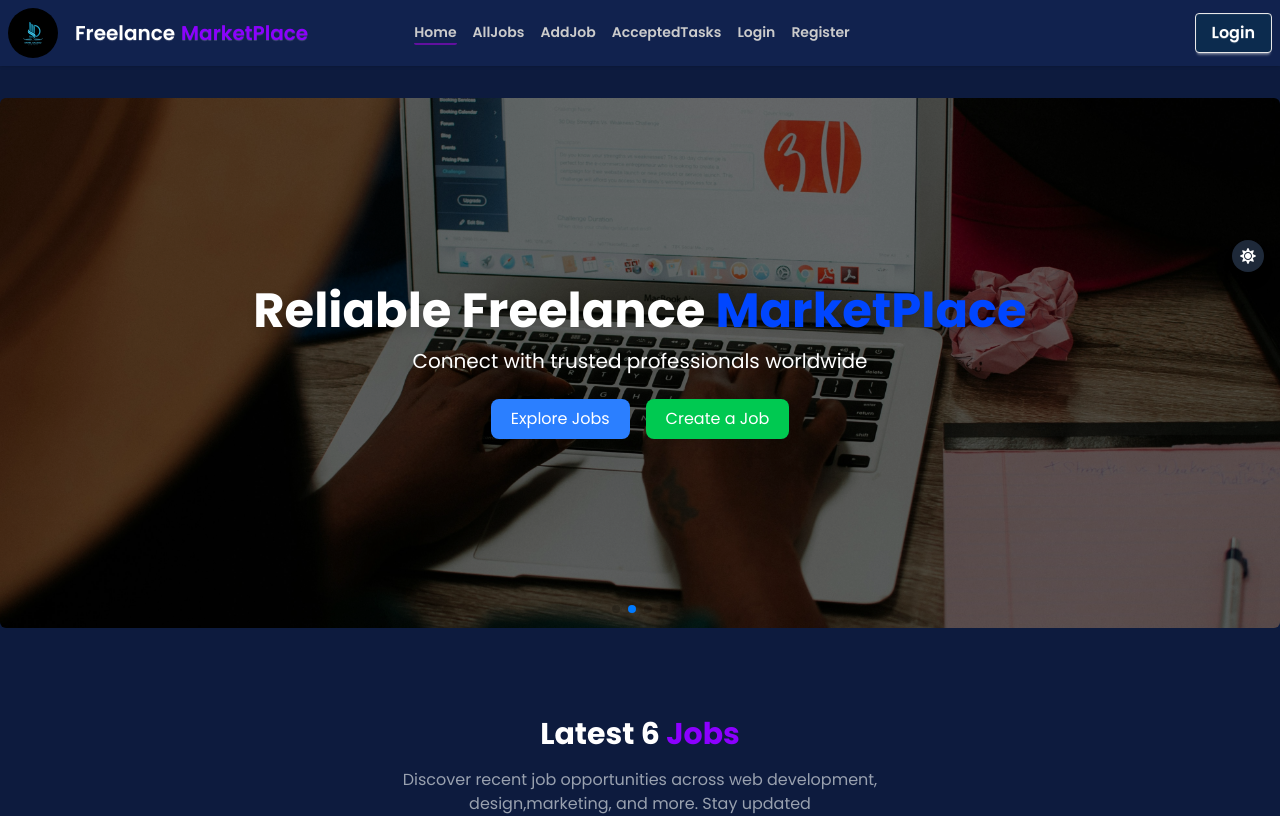
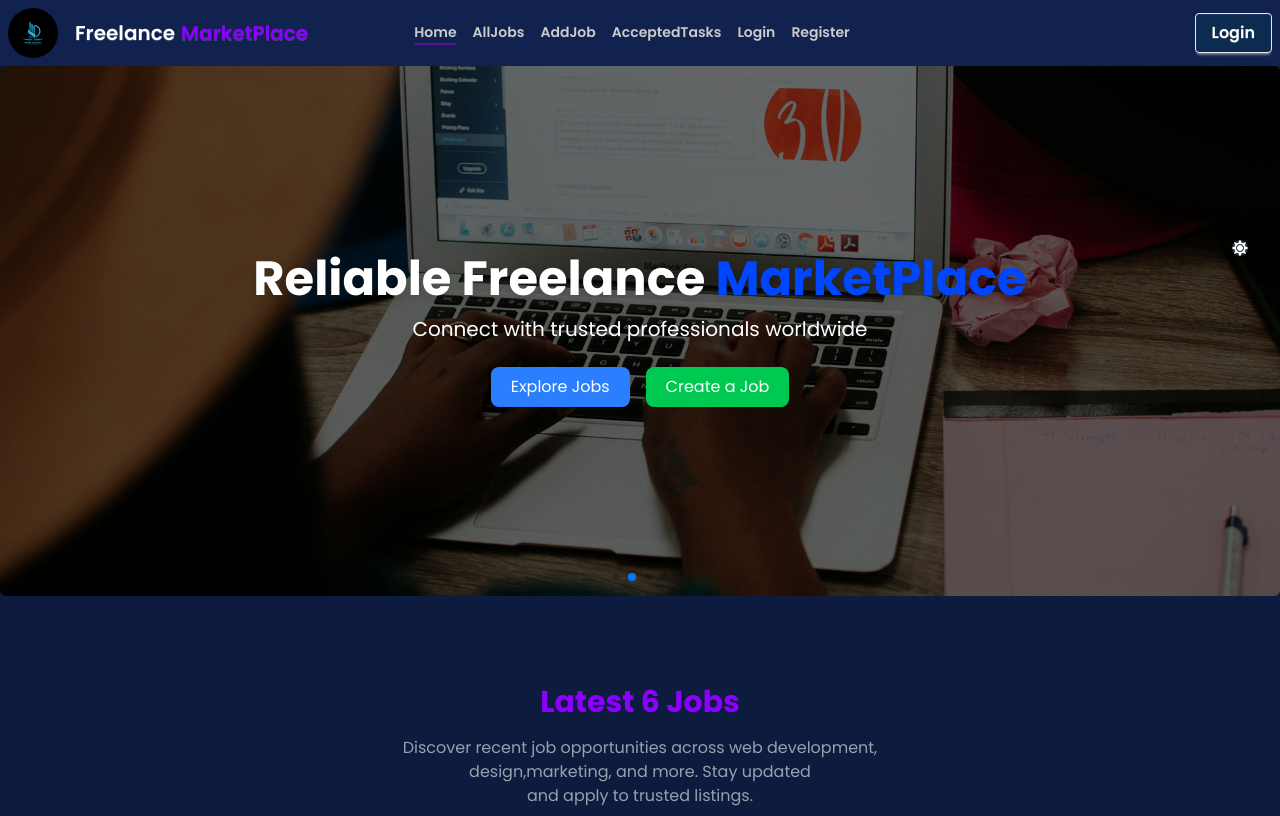
Before and after one commit to Azaharul-islam615/ph-assignment-10, a React (Vite) app: page / in a window 1280 px wide. Shown: the top 816 px of the page. Built offline with nearby package versions, Linux system fonts and the light colour scheme; no server answers.

Commit message:
add night mode

```diff
--- a/src/component/Home.jsx
+++ b/src/component/Home.jsx
@@ -35,20 +35,20 @@ const Home = () => {
             className={`${theme === "dark"
                     ? "bg-[#0D1B3E] text-white"
                     : "bg-white text-black"
-                } transition-all duration-500`}
+                } transition-all duration-500 `}
         >
 
-            <div className="sticky top-60 z-50 flex justify-end px-4">
+            <div className="absolute top-60 right-4 z-50 flex justify-end pr-4">
                 <button
                     onClick={toggleTheme}
-                    className="rounded-full p-2 shadow-lg bg-gray-800 dark:bg-white text-white dark:text-black transition"
+                    className="rounded-full  shadow-lg bg-gray-800 dark:bg-white text-white dark:text-black transition"
                 >
                     {theme === "dark" ? <FaSun size={16} /> : <FaRegMoon size={16} />}
                 </button>
             </div>
 
 
-            <div className="relative">
+            <div className="relative ">
                 <Swiper
                     modules={[Autoplay, Pagination]}
                     spaceBetween={30}
--- a/src/component/Latestjobs.jsx
+++ b/src/component/Latestjobs.jsx
@@ -46,7 +46,7 @@ const LatestJobs = () => {
 
     return (
         <div className="max-w-7xl mx-auto my-10 px-4  text-white py-12 rounded-lg">
-            <h2 data-aos="fade-up" className="text-3xl font-bold mb-4 text-center">
+            <h2 data-aos="fade-up" className="text-3xl font-bold mb-4 text-[#8C00FF] text-center">
                 Latest 6 <span className='text-[#8C00FF]'> Jobs</span>
             </h2>
             <p data-aos="fade-up" className="text-center text-gray-400 mb-6">
```
